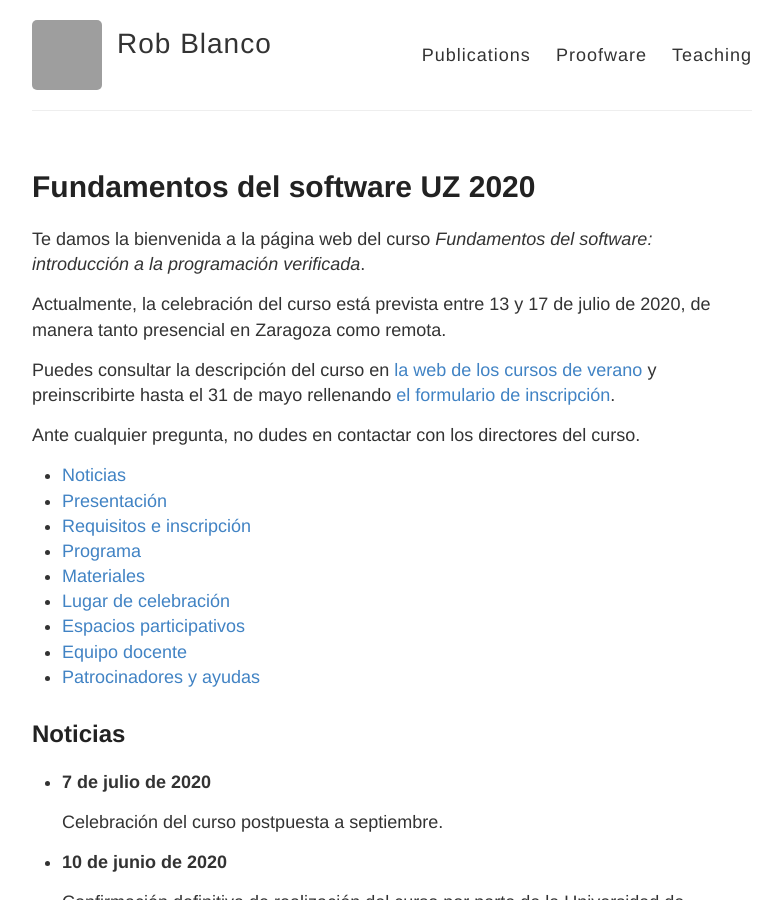
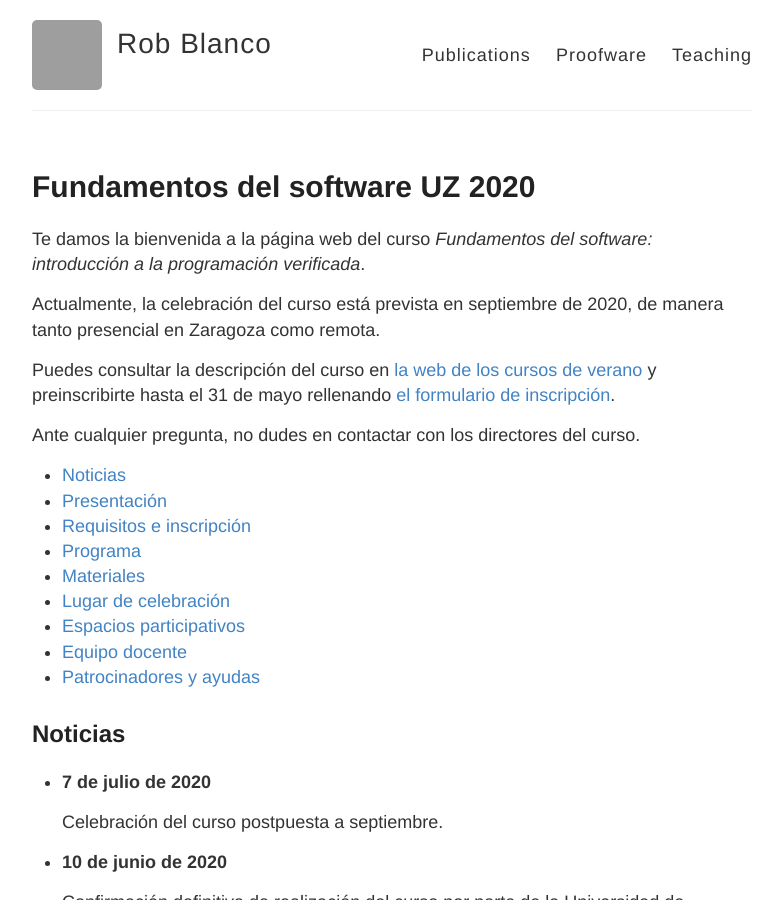
Before and after one commit to robblanco/robblanco.github.io, a Jekyll site: the page built from unizar2020.md, in a window 1280 px wide and 900 px high. Shown: the whole window, without its empty margins (248-1029 px from the left). Built offline with Jekyll 4.4.1, drawn with Linux system fonts in a browser that asks for light colours; grey boxes are pictures that could not be loaded.

Commit message:
Tentative dates

```diff
--- a/unizar2020.md
+++ b/unizar2020.md
@@ -7,8 +7,8 @@ permalink: /teaching/unizar2020/
 Te damos la bienvenida a la página web del curso *Fundamentos del software:
 introducción a la programación verificada*.
 
-Actualmente, la celebración del curso está prevista entre 13 y 17 de julio de
-2020, de manera tanto presencial en Zaragoza como remota.
+Actualmente, la celebración del curso está prevista en septiembre de 2020, de
+manera tanto presencial en Zaragoza como remota.
 
 Puedes consultar la descripción del curso en
 [la web de los cursos de verano](https://cursosextraordinarios.unizar.es/curso/2020/fundamentos-del-software-introduccion-la-programacion-verificada) y preinscribirte hasta el 31 de mayo rellenando
```
